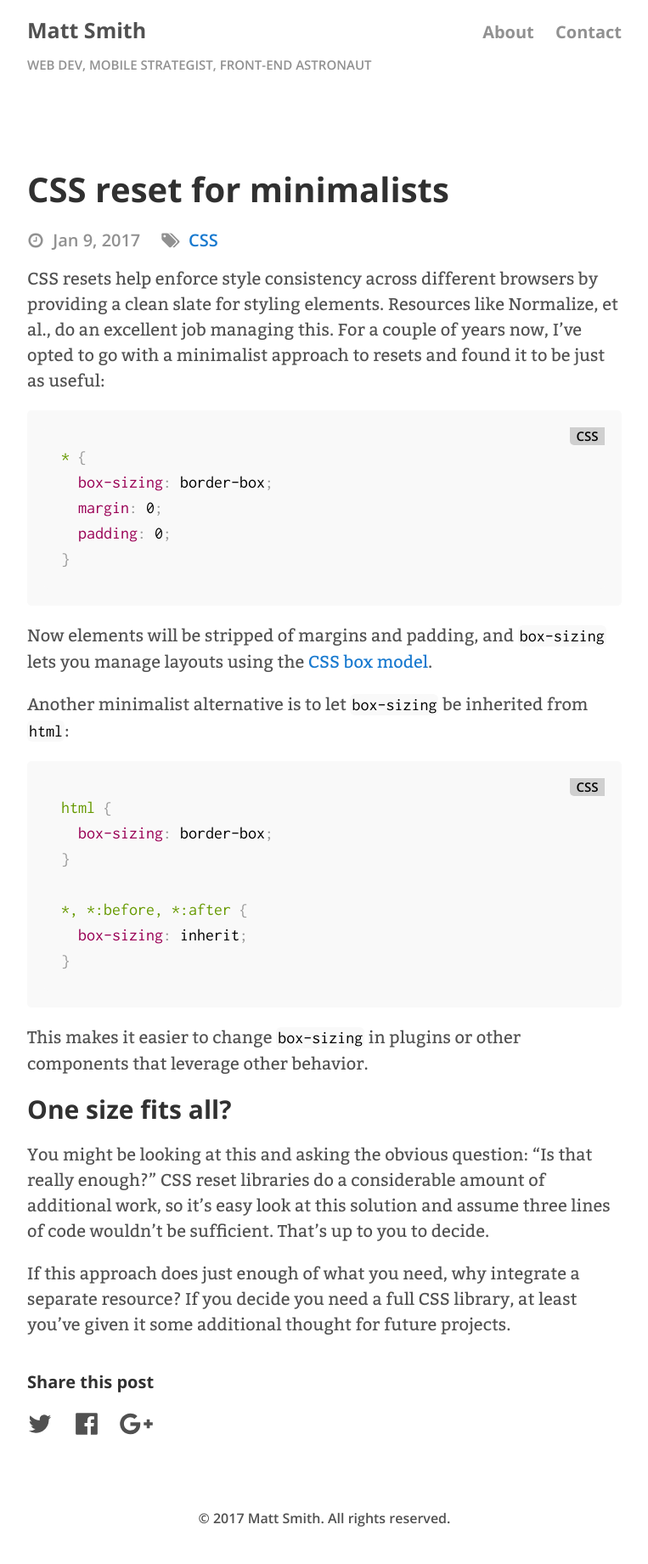
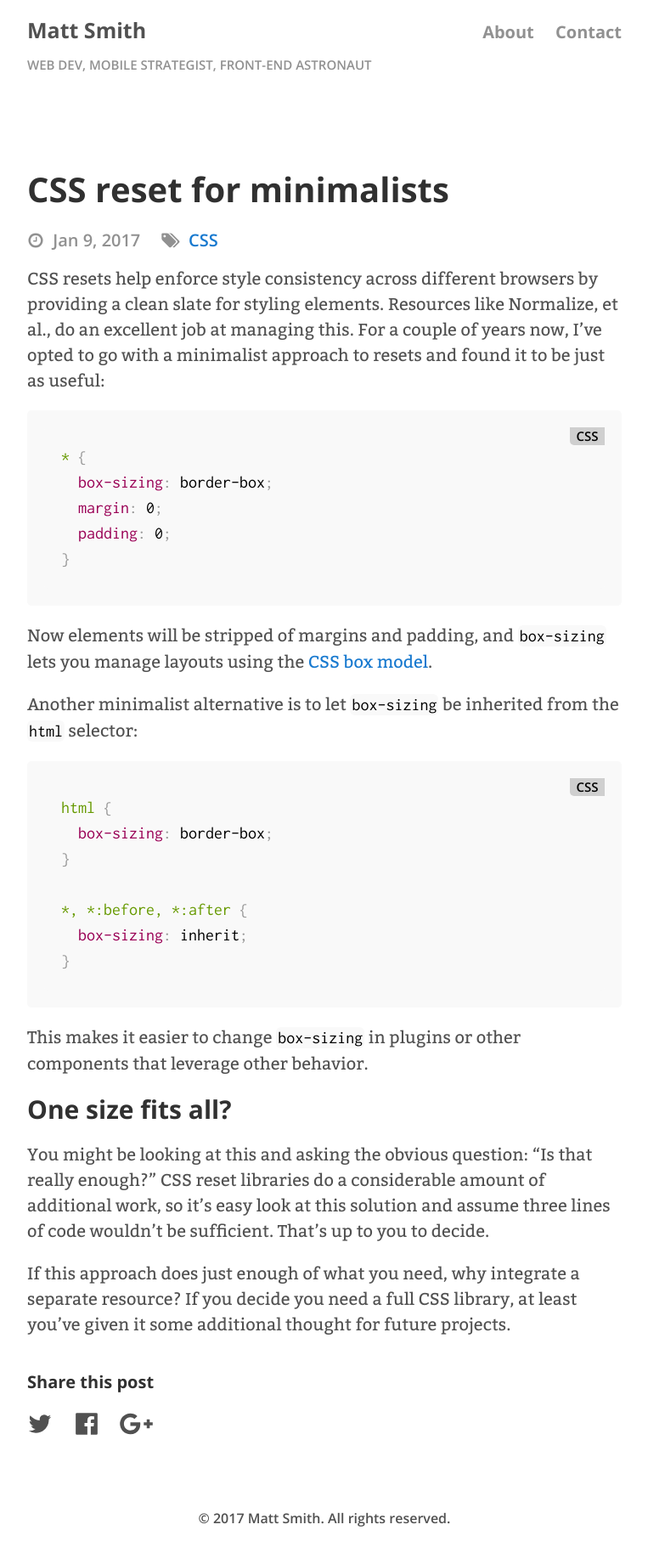
Before and after one commit to AllThingsSmitty/allthingssmitty.github.io, a Jekyll site: the page built from _posts/2017-01-09-css-reset-for-minimalists.md, in a window 1280 px wide. Shown: the whole page at 85% size, without its empty margins (258-1021 px from the left). Built offline with Jekyll 4.4.1, drawn with Linux system fonts in a browser that asks for light colours; comment, search, counter and statistics services are not loaded.

Commit message:
Minor edit ✏️

````diff
--- a/_posts/2017-01-09-css-reset-for-minimalists.md
+++ b/_posts/2017-01-09-css-reset-for-minimalists.md
@@ -7,7 +7,7 @@ tags: [CSS]
 comments: true
 ---
 
-CSS resets help enforce style consistency across different browsers by providing a clean slate for styling elements. Resources like Normalize, et al., do an excellent job managing this. For a couple of years now, I've opted to go with a minimalist approach to resets and found it to be just as useful:
+CSS resets help enforce style consistency across different browsers by providing a clean slate for styling elements. Resources like Normalize, et al., do an excellent job at managing this. For a couple of years now, I've opted to go with a minimalist approach to resets and found it to be just as useful:
 
 ```css
 * {
@@ -19,7 +19,7 @@ CSS resets help enforce style consistency across different browsers by providing
 
 Now elements will be stripped of margins and padding, and `box-sizing` lets you manage layouts using the [CSS box model](https://developer.mozilla.org/en-US/docs/Web/CSS/CSS_Box_Model/Introduction_to_the_CSS_box_model){:rel="external"}.
 
-Another minimalist alternative is to let `box-sizing` be inherited from `html`:
+Another minimalist alternative is to let `box-sizing` be inherited from the `html` selector:
 
 ```css
 html {
````
